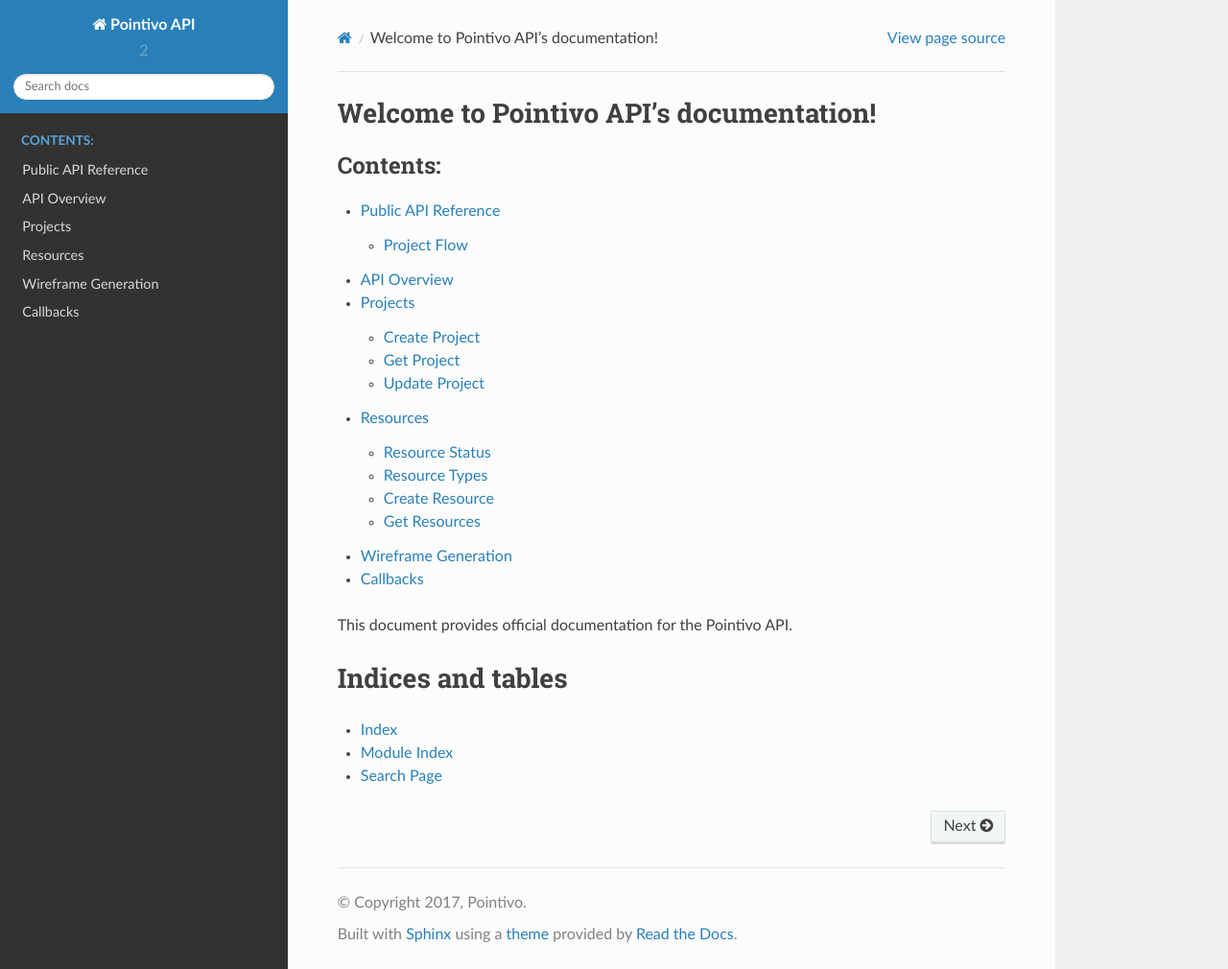
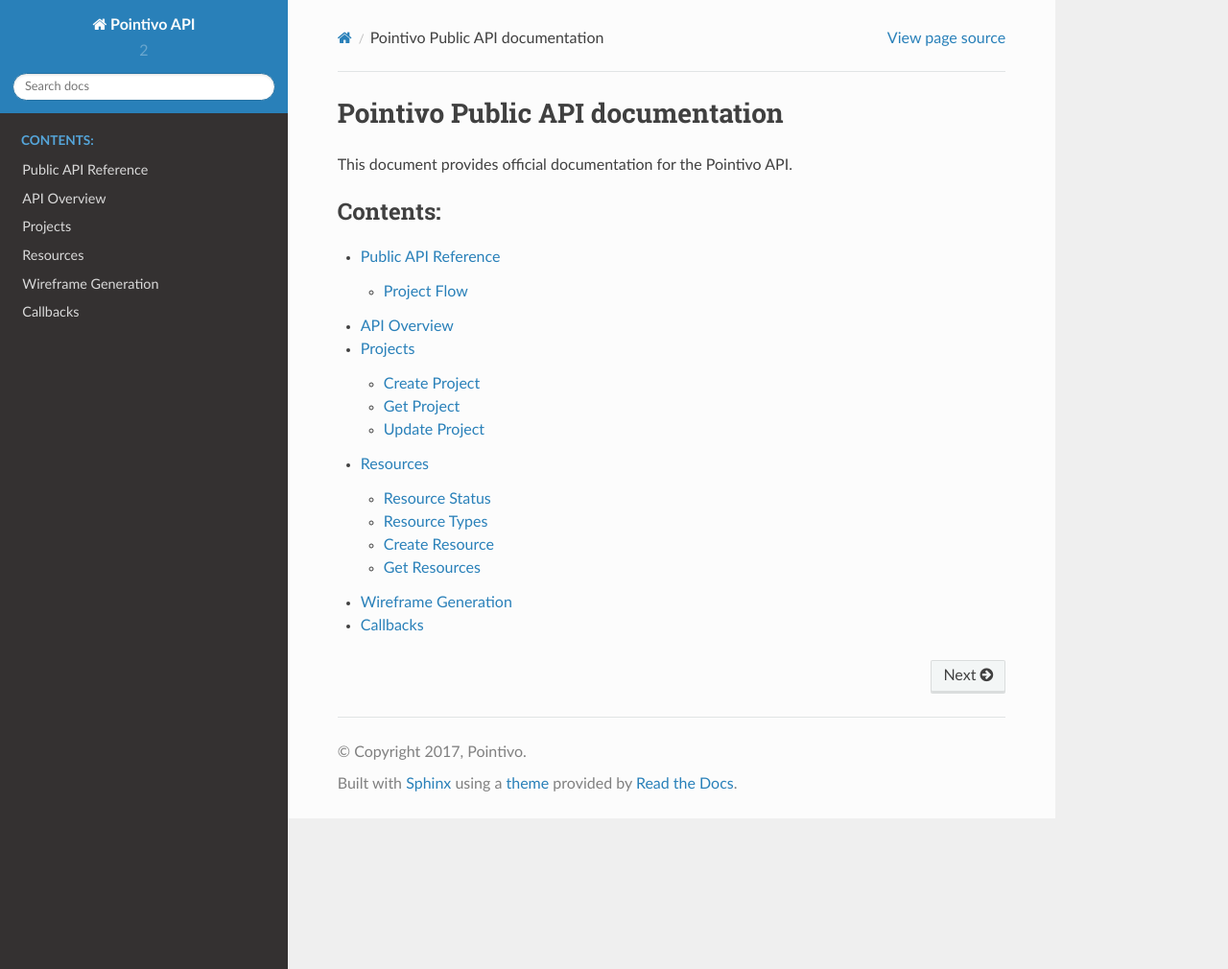
Before and after one commit to Pointivo/APIDocs, a Sphinx documentation site: the page built from docs/index.rst, in a window 1280 px wide and 1010 px high. Shown: the whole window at 96% size. Built offline with Sphinx 7.4.7 and the Read the Docs theme 2.0.0, drawn with Linux system fonts in a browser that asks for light colours.

Commit message:
doc updates

```diff
--- a/docs/index.rst
+++ b/docs/index.rst
@@ -3,22 +3,13 @@
    You can adapt this file completely to your liking, but it should at least
    contain the root `toctree` directive.
 
-Welcome to Pointivo API's documentation!
+Pointivo Public API documentation
 ========================================
+
+This document provides official documentation for the Pointivo API.
 
 .. toctree::
    :maxdepth: 2
    :caption: Contents:
 
    reference
-
-
-
-This document provides official documentation for the Pointivo API.
-
-Indices and tables
-==================
-
-* :ref:`genindex`
-* :ref:`modindex`
-* :ref:`search`
--- a/docs/reference.rst
+++ b/docs/reference.rst
@@ -293,9 +293,9 @@ Wireframe Generation
 
 The Pointivo API supports automatic wireframe detection for structures in point clouds.   Wireframe detection requires that a project have three input resources created and uploaded :
 
-* **1 - Frame/Image Archive** (zip, rar)
-* **12 - Point Cloud** (ply, las)
-* **94 - Camera View Definitions** (Pix4D, Agisoft)
+* **FRAME** - Frame/Image Archive (zip, rar)
+* **POINT_DENSE** - Pointcloud (ply, las)
+* **CAMERA_VIEWS** - Camera View Definitions** (Pix4D, Agisoft)
 
 
 The wireframe detection request must include the resource ids for all three resources.
```
